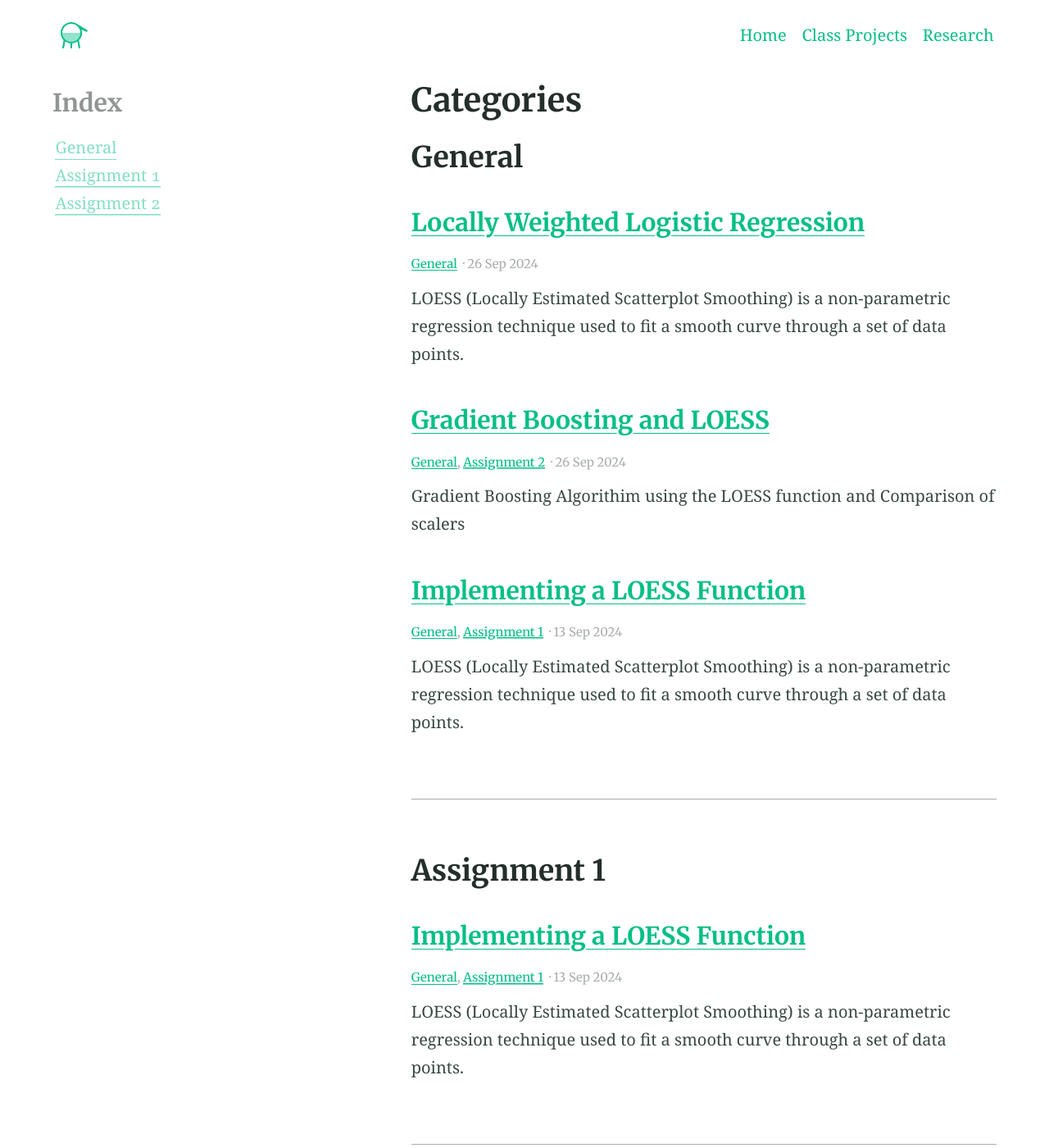
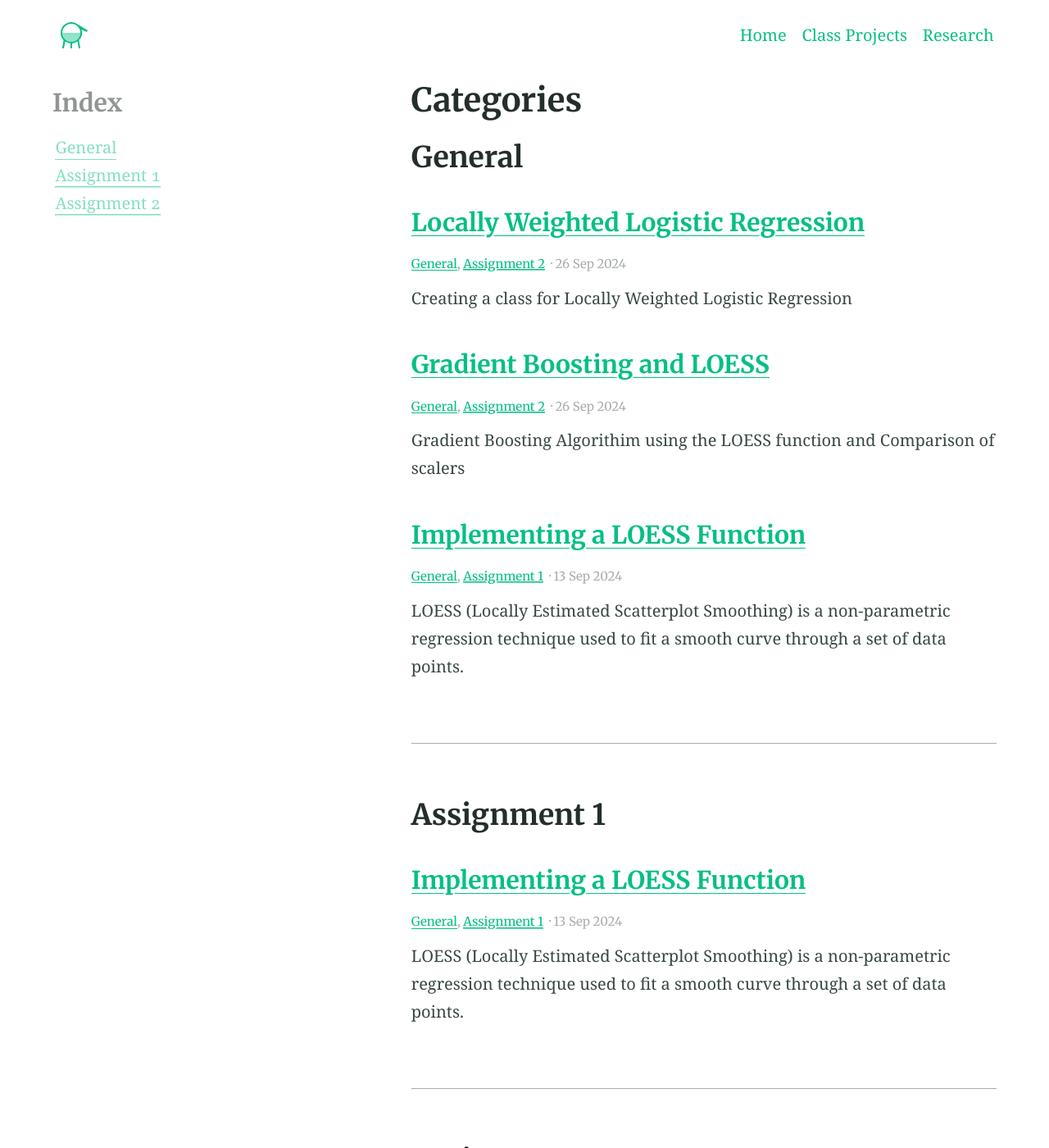
Before and after one commit to emxee333/data-440-capstone, a Jekyll site: the page built from categories.md, in a window 1280 px wide and 1400 px high. Shown: the whole window at 82% size. Built offline with Jekyll 4.4.1, drawn with Linux system fonts in a browser that asks for light colours; part of the change alters nothing that is shown; some of the changed text lies outside the part shown.

Commit message:
Update 2024-09-26-locally-weighted-logistic-regression.md

````diff
--- a/_posts/2024-09-26-locally-weighted-logistic-regression.md
+++ b/_posts/2024-09-26-locally-weighted-logistic-regression.md
@@ -2,25 +2,44 @@
 title: Locally Weighted Logistic Regression
 categories:
 - General
+- Assignment 2
 excerpt: |
-  LOESS (Locally Estimated Scatterplot Smoothing) is a non-parametric regression technique used to fit a smooth curve through a set of data points.
+  Creating a class for Locally Weighted Logistic Regression
 feature_text: |
   ## Assignment 2 Part 1
-  Creating a class for Locally Weighted Logistic Regression
+  Locally Weighted Logistic Regression for multi-classification!
 feature_image: "https://picsum.photos/2560/600?image=733"
 image: "https://picsum.photos/2560/600?image=733"
 ---
 ### Locally Weighted Logistic Regression
 
 #### Introduction
-Logistic regression is used to predict the probability of each data entry belonging to a certain class. The logistic regression takes the linear regressio formula and transforms it using the sigmoid function.
+Logistic regression is used to predict the probability of each data entry belonging to a certain class. The logistic regression takes the linear regression formula and transforms it using the sigmoid function.
 
 $${\displaystyle p(x)={\frac {1}{1+e^{-(\beta _{0}+\beta _{1}x)}}}}$$
 
 In this case, we are using the softmax function, which can be used for multi-classification problems.
 
+$$
+\sigma(z_i) = \frac{e^{z_i}}{\sum_{j=1}^{K} e^{z_j}}
+$$
+
+From [Calvin Chi's excellent page on locally weighted logistic regression](https://calvintchi.github.io/classical_machine_learning/2020/08/16/lwlr.html):
+
+> Given a query point/test point $$x \in \mathbb R^n$$ and m training data points, the maximization objective of locally-weighted logistic regression is
+>
+>$$\mathbb{l}(\theta) = -\lambda2\theta^Tθ+ \sum_{i=1}^m w^i[y^i \log h\theta(x^i))+(1−y^i)\log(1−h\theta(x^i))]$$,
+where
+> * Training point $$\mathbb i$$  is $$x \in \mathbb R^n$$ with label $$y^i \in 0,1$$
+> * Regularization parameter $$\lambda \in \mathbb R$$
+> * Model weights are $$\theta \in \mathbb R^n$$
+> * $$h_\theta (x)=\dfrac{1}{1+exp(−x^⊤\theta)}$$, the sigmoid function.
+> * Weight $$w^i=exp(−\dfrac{||x−x^i||^2}{2\tau^2})$$ weights the influence of each training datapoint $$x^i$$ on $$\theta$$
+
 
 #### Implementation
+
+As part of my locally weighted logistic regression, I accounted for the possibility of multiple classes. I included a threshold level, max iteration, and regularization parameter on the weights
 
 ```python
 
````
